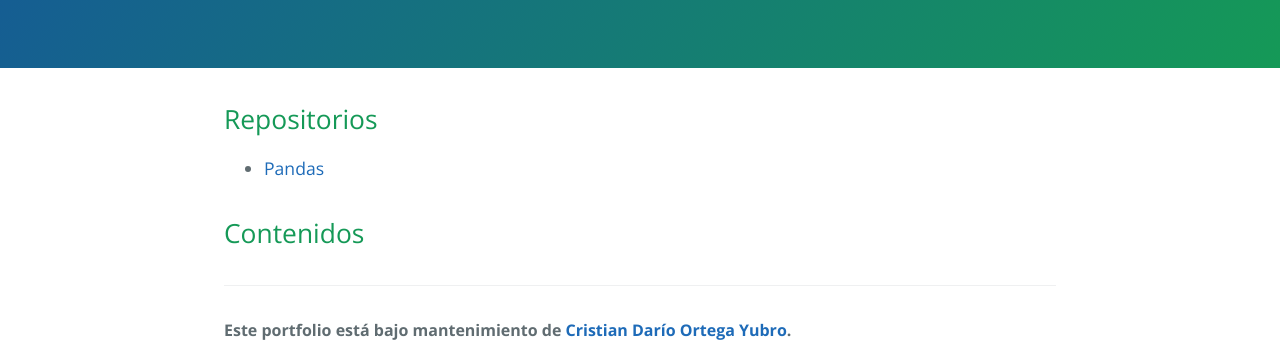
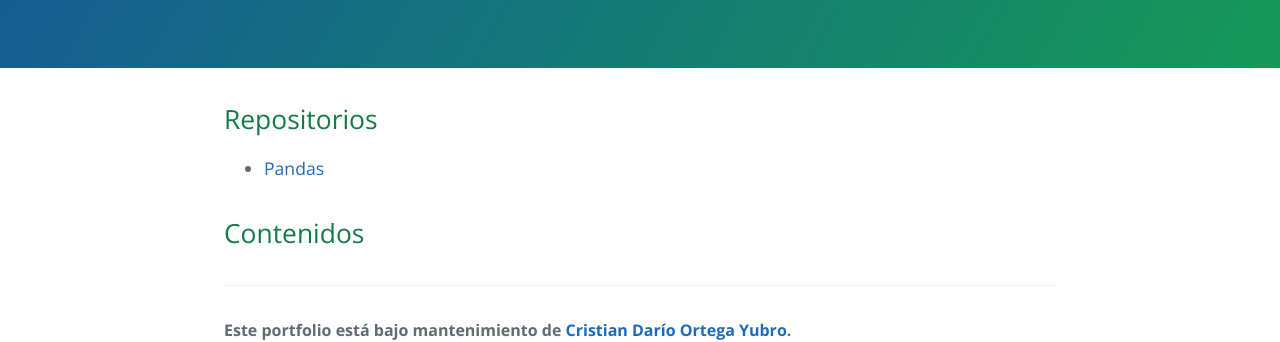
Before and after one commit to cristiandarioortegayubro/portfolio, a Jekyll site: the page built from index.md, in a window 1280 px wide. Shown: the part 249-591 px from the top of the page. Built offline with Jekyll 4.4.1, drawn with Linux system fonts in a browser that asks for light colours.

Commit message:
Update cayman.css

```diff
--- a/css/cayman.css
+++ b/css/cayman.css
@@ -160,7 +160,7 @@
 @media screen and (min-width: 42em) and (max-width: 64em) { .main-content { padding: 2rem 4rem; font-size: 1.1rem; } }
 @media screen and (max-width: 42em) { .main-content { padding: 2rem 1rem; font-size: 1rem; } }
 .main-content img { max-width: 100%; }
-.main-content h1, .main-content h2, .main-content h3, .main-content h4, .main-content h5, .main-content h6 { margin-top: 2rem; margin-bottom: 1rem; font-weight: normal; color: #159957; }
+.main-content h1, .main-content h2, .main-content h3, .main-content h4, .main-content h5, .main-content h6 { margin-top: 2rem; margin-bottom: 1rem; font-weight: normal; color: #147a47; }
 .main-content p { margin-bottom: 1em; }
 .main-content code { padding: 2px 4px; font-family: Consolas, "Liberation Mono", Menlo, Courier, monospace; font-size: 0.9rem; color: #567482; background-color: #f3f6fa; border-radius: 0.3rem; }
 .main-content pre { padding: 0.8rem; margin-top: 0; margin-bottom: 1rem; font: 1rem Consolas, "Liberation Mono", Menlo, Courier, monospace; color: #567482; word-wrap: normal; background-color: #f3f6fa; border: solid 1px #dce6f0; border-radius: 0.3rem; }
```
